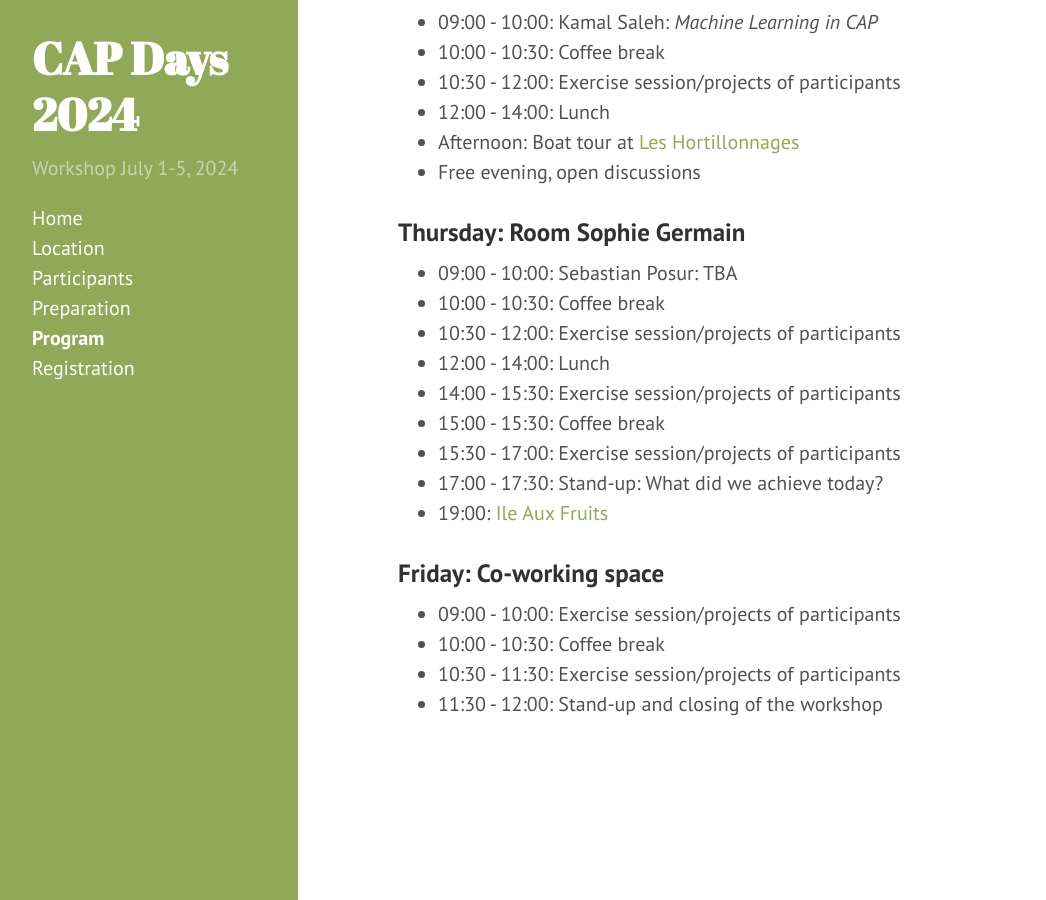
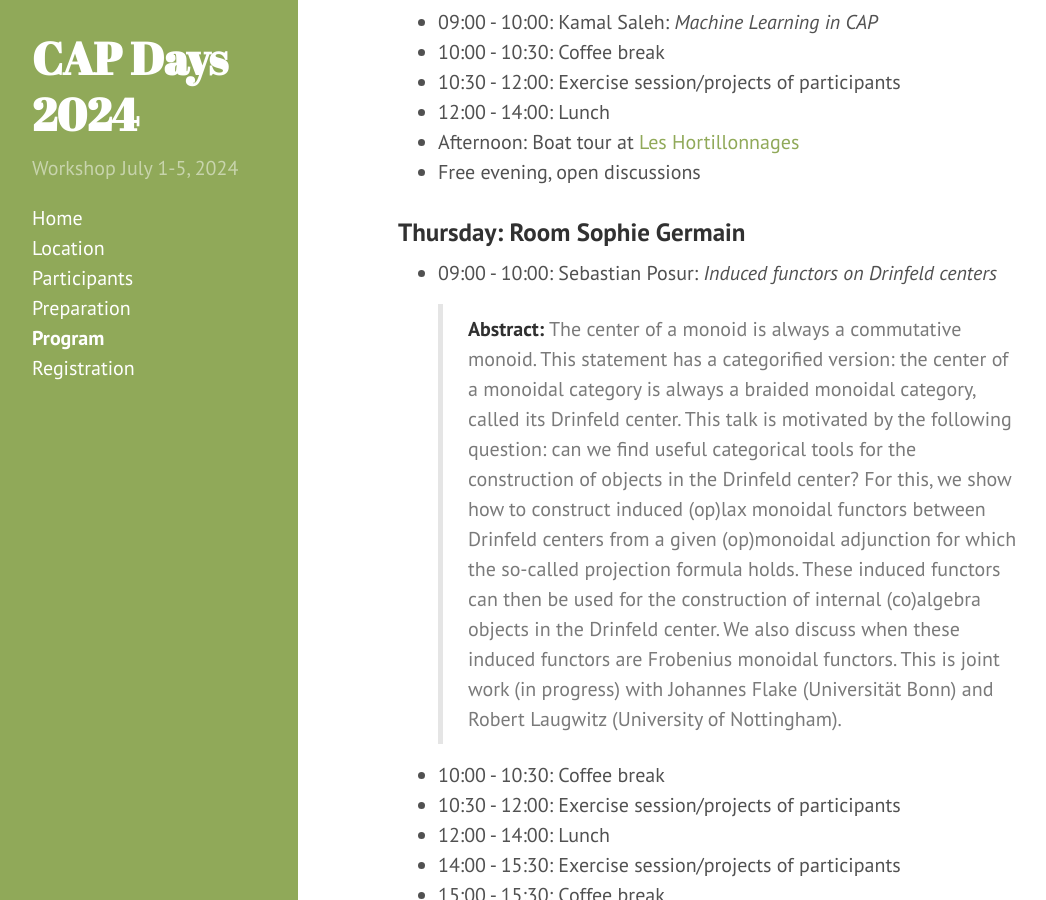
Before and after one commit to homalg-project/capdays-2024, a Jekyll site: the page built from program.md, in a window 1280 px wide and 900 px high, scrolled down 1438 px. Shown: the whole window, without its empty margins (2-1048 px from the left). Built offline with Jekyll 4.4.1, drawn with Linux system fonts in a browser that asks for light colours.

Commit message:
Updated Sebastian's talk

```diff
--- a/program.md
+++ b/program.md
@@ -49,7 +49,14 @@ The program below is tentative and will be updated during the workshop
 
 ### Thursday: Room Sophie Germain
 
-* 09:00 - 10:00: Sebastian Posur: TBA
+* 09:00 - 10:00: Sebastian Posur: *Induced functors on Drinfeld centers*
+> **Abstract:** The center of a monoid is always a commutative monoid.
+> This statement has a categorified version: the center of a monoidal category is always a braided monoidal category, called its Drinfeld center.
+> This talk is motivated by the following question: can we find useful categorical tools for the construction of objects in the Drinfeld center?
+> For this, we show how to construct induced (op)lax monoidal functors between Drinfeld centers from a given (op)monoidal adjunction for which the so-called projection formula holds.
+> These induced functors can then be used for the construction of internal (co)algebra objects in the Drinfeld center.
+> We also discuss when these induced functors are Frobenius monoidal functors.
+> This is joint work (in progress) with Johannes Flake (Universität Bonn) and Robert Laugwitz (University of Nottingham).
 * 10:00 - 10:30: Coffee break
 * 10:30 - 12:00: Exercise session/projects of participants
 * 12:00 - 14:00: Lunch
```
